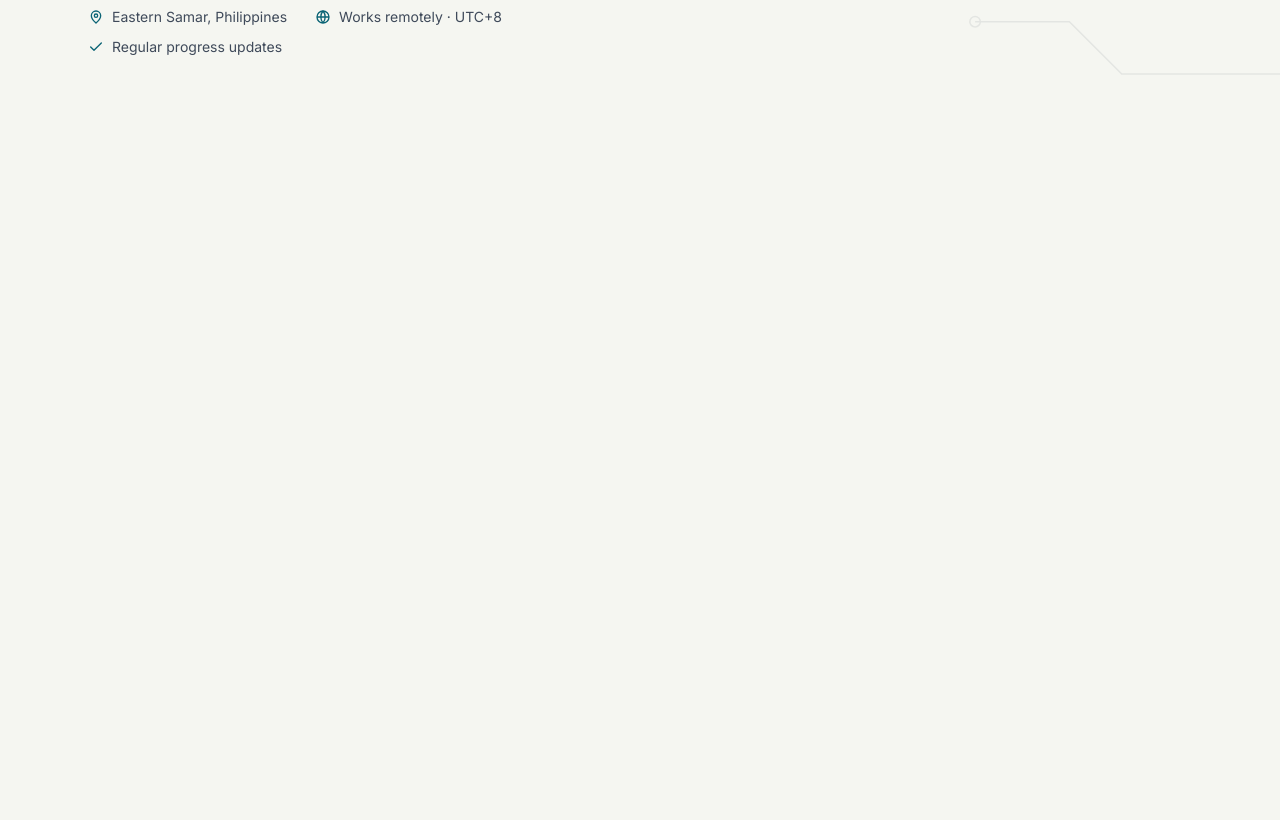
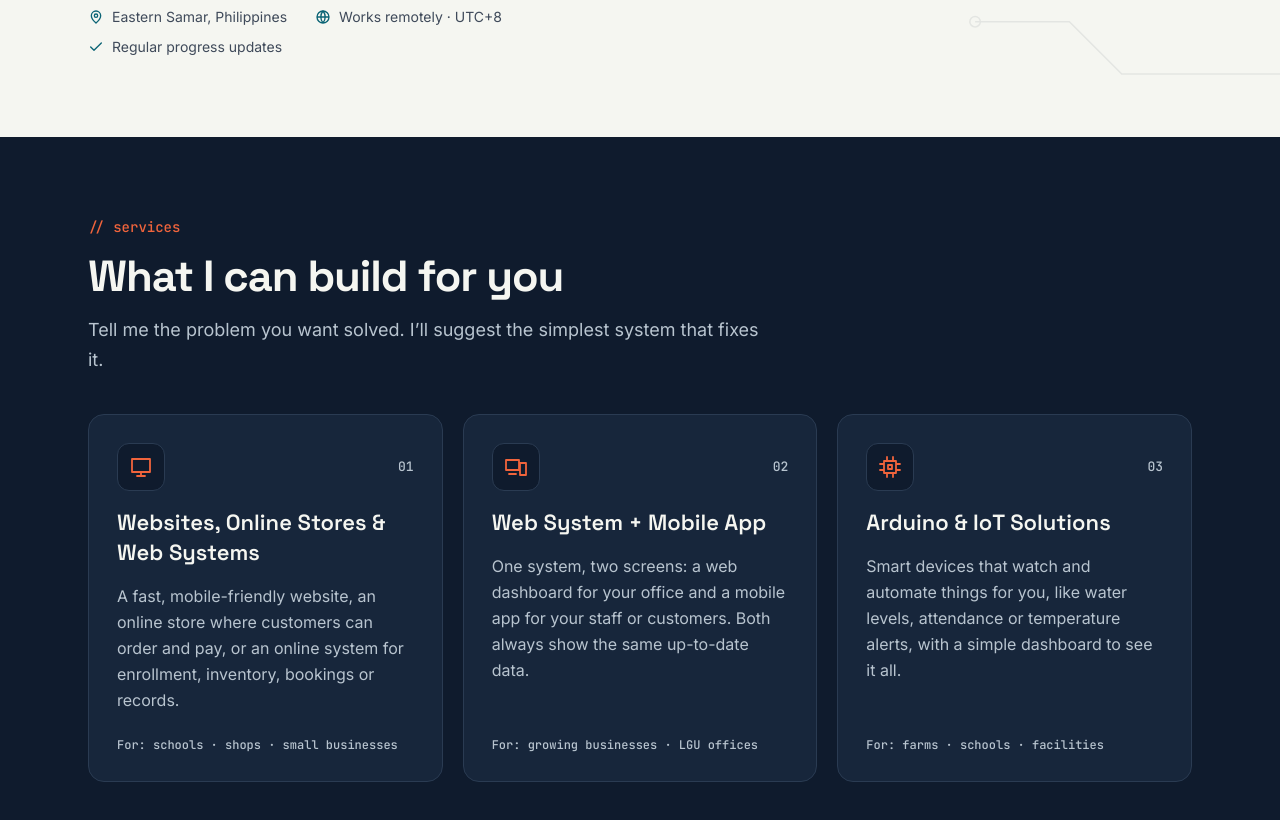
Before and after one commit to ItsmeKeian/Kei-Tech-Portfolio-V2, a React (Vite) app: page / in a window 1280 px wide. Shown: the part 740-1560 px from the top of the page. Before the commit the page ends 877 px from the top, so only its background shows below. Built offline with nearby package versions, Linux system fonts and the light colour scheme.

Commit message:
Add services section with content in a separate data file

```diff
--- a/src/App.tsx
+++ b/src/App.tsx
@@ -1,6 +1,7 @@
 import { Splash } from './components/Splash'
 import { Navbar } from './components/Navbar'
 import { Hero } from './components/Hero'
+import { Services } from './components/Services'
 
 function App() {
   return (
@@ -9,6 +10,7 @@ function App() {
       <Navbar />
       <main>
         <Hero />
+        <Services />
       </main>
     </div>
   )
--- /dev/null
+++ b/src/components/Services.tsx
@@ -0,0 +1,40 @@
+import { services } from '../data/services'
+
+export function Services() {
+  return (
+    <section id="services" className="bg-band text-band-ink">
+      <div className="mx-auto flex max-w-6xl flex-col gap-10 px-6 py-20">
+        <div className="flex max-w-2xl flex-col gap-3">
+          <p className="font-mono text-sm text-band-accent">// services</p>
+          <h2 className="font-heading text-[clamp(1.875rem,3.4vw,2.75rem)] leading-tight font-bold tracking-tight">
+            What I can build for you
+          </h2>
+          <p className="text-lg leading-relaxed text-band-muted">
+            Tell me the problem you want solved. I’ll suggest the simplest system that fixes it.
+          </p>
+        </div>
+
+        <div className="grid gap-5 md:grid-cols-3">
+          {services.map((service) => (
+            <article
+              key={service.number}
+              className="flex flex-col gap-4 rounded-2xl border border-band-line bg-band-card p-7 transition-colors hover:border-accent"
+            >
+              <div className="flex items-center justify-between">
+                <span className="flex size-12 items-center justify-center rounded-xl border border-band-line bg-band">
+                  <svg width="24" height="24" viewBox="0 0 24 24" fill="none" stroke="currentColor" strokeWidth="1.8" strokeLinecap="round" strokeLinejoin="round" aria-hidden="true" className="text-accent">
+                    <path d={service.icon} />
+                  </svg>
+                </span>
+                <span className="font-mono text-[13px] text-band-muted">{service.number}</span>
+              </div>
+              <h3 className="font-heading text-[22px] leading-snug font-semibold">{service.title}</h3>
+              <p className="leading-relaxed text-band-muted">{service.description}</p>
+              <p className="mt-auto pt-2 font-mono text-xs text-band-muted">For: {service.idealFor}</p>
+            </article>
+          ))}
+        </div>
+      </div>
+    </section>
+  )
+}
--- /dev/null
+++ b/src/data/services.ts
@@ -0,0 +1,34 @@
+export type Service = {
+  number: string
+  title: string
+  description: string
+  idealFor: string
+  icon: string // SVG path for the icon
+}
+
+export const services: Service[] = [
+  {
+    number: '01',
+    title: 'Websites, Online Stores & Web Systems',
+    description:
+      'A fast, mobile-friendly website, an online store where customers can order and pay, or an online system for enrollment, inventory, bookings or records.',
+    idealFor: 'schools · shops · small businesses',
+    icon: 'M3 4h18v13H3zM8 21h8M12 17v4',
+  },
+  {
+    number: '02',
+    title: 'Web System + Mobile App',
+    description:
+      'One system, two screens: a web dashboard for your office and a mobile app for your staff or customers. Both always show the same up-to-date data.',
+    idealFor: 'growing businesses · LGU offices',
+    icon: 'M2 5h13v10H2zM5 19h7M16 8h6v12h-6z',
+  },
+  {
+    number: '03',
+    title: 'Arduino & IoT Solutions',
+    description:
+      'Smart devices that watch and automate things for you, like water levels, attendance or temperature alerts, with a simple dashboard to see it all.',
+    idealFor: 'farms · schools · facilities',
+    icon: 'M6 6h12v12H6zM10 10h4v4h-4zM9 2v4M15 2v4M9 18v4M15 18v4M2 9h4M2 15h4M18 9h4M18 15h4',
+  },
+]
```
